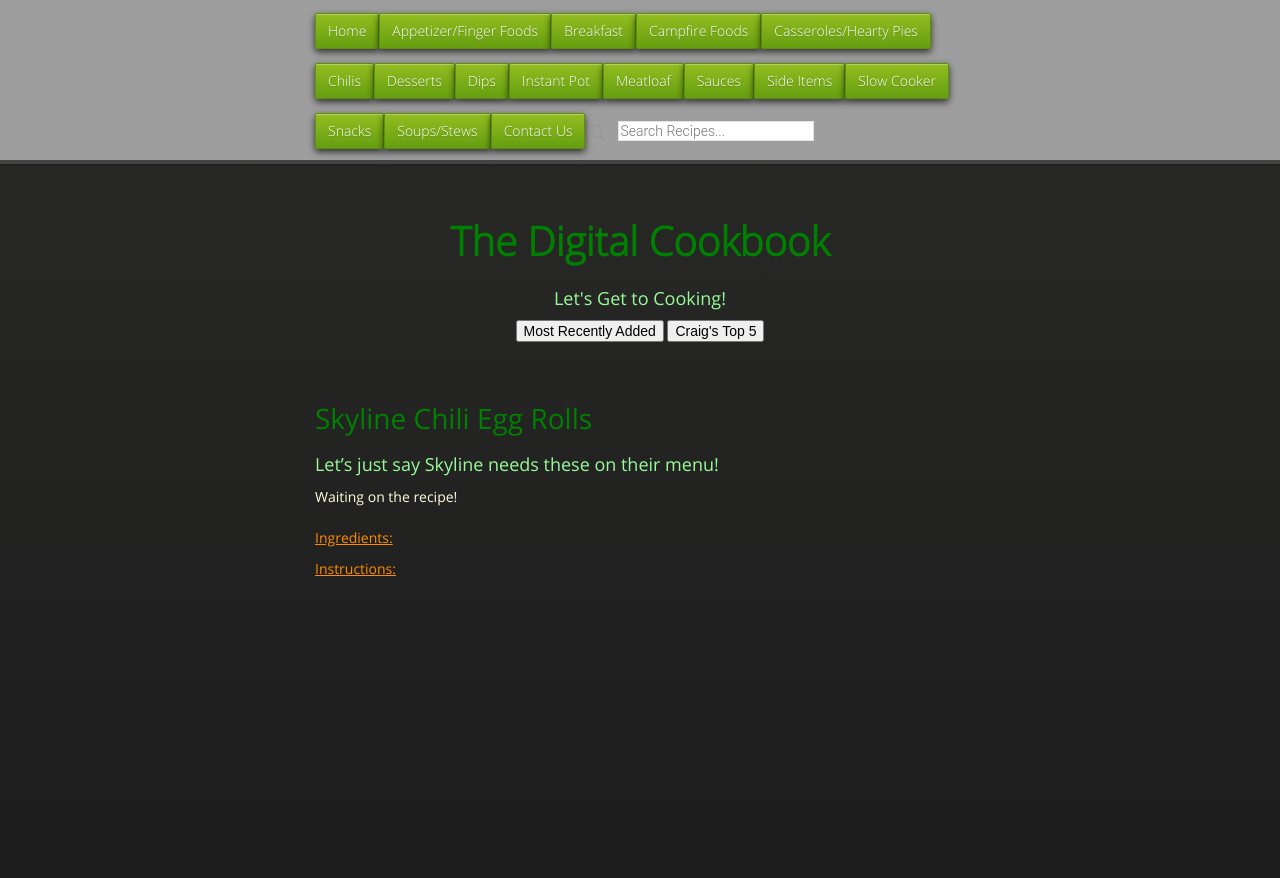
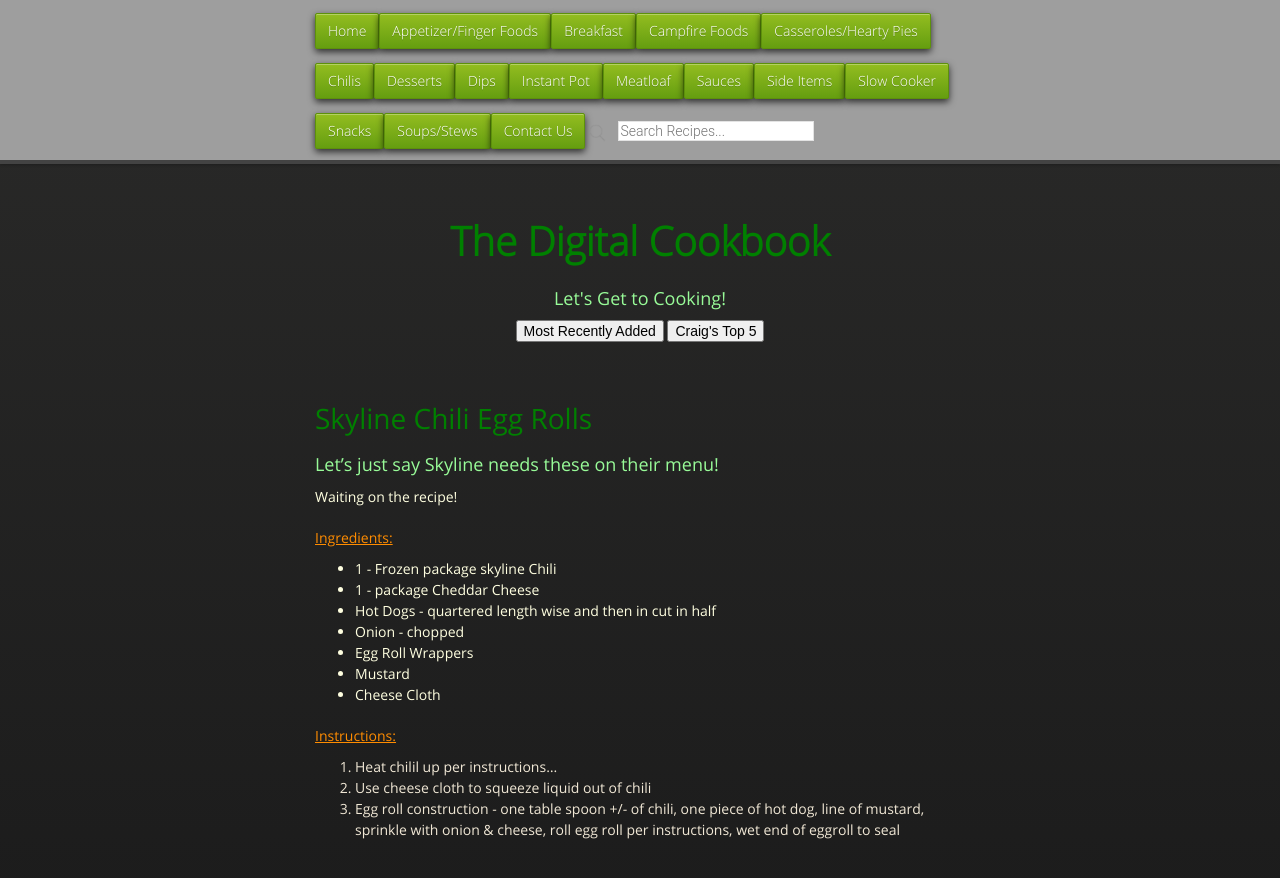
Before and after one commit to cmwillett/TheDigitalCookbook, a Jekyll site: the page built from AppetizerFingerFoods/SkylineChiliEggRolls.md, in a window 1280 px wide. Shown: the top 878 px of the page. Built offline with Jekyll 4.4.1, drawn with Linux system fonts in a browser that asks for light colours; nearby versions of some CDN libraries.

Commit message:
Update SkylineChiliEggRolls.md

```diff
--- a/AppetizerFingerFoods/SkylineChiliEggRolls.md
+++ b/AppetizerFingerFoods/SkylineChiliEggRolls.md
@@ -10,5 +10,15 @@
 Waiting on the recipe!
 
 #### Ingredients:
+- 1 - Frozen package skyline Chili
+- 1 - package Cheddar Cheese
+- Hot Dogs - quartered length wise and then in cut in half
+- Onion - chopped
+- Egg Roll Wrappers
+- Mustard
+- Cheese Cloth
 
 #### Instructions:
+1. Heat chilil up per instructions...
+2. Use cheese cloth to squeeze liquid out of chili
+3. Egg roll construction - one table spoon +/- of chili, one piece of hot dog, line of mustard, sprinkle with onion & cheese, roll egg roll per instructions, wet end of eggroll to seal
```
